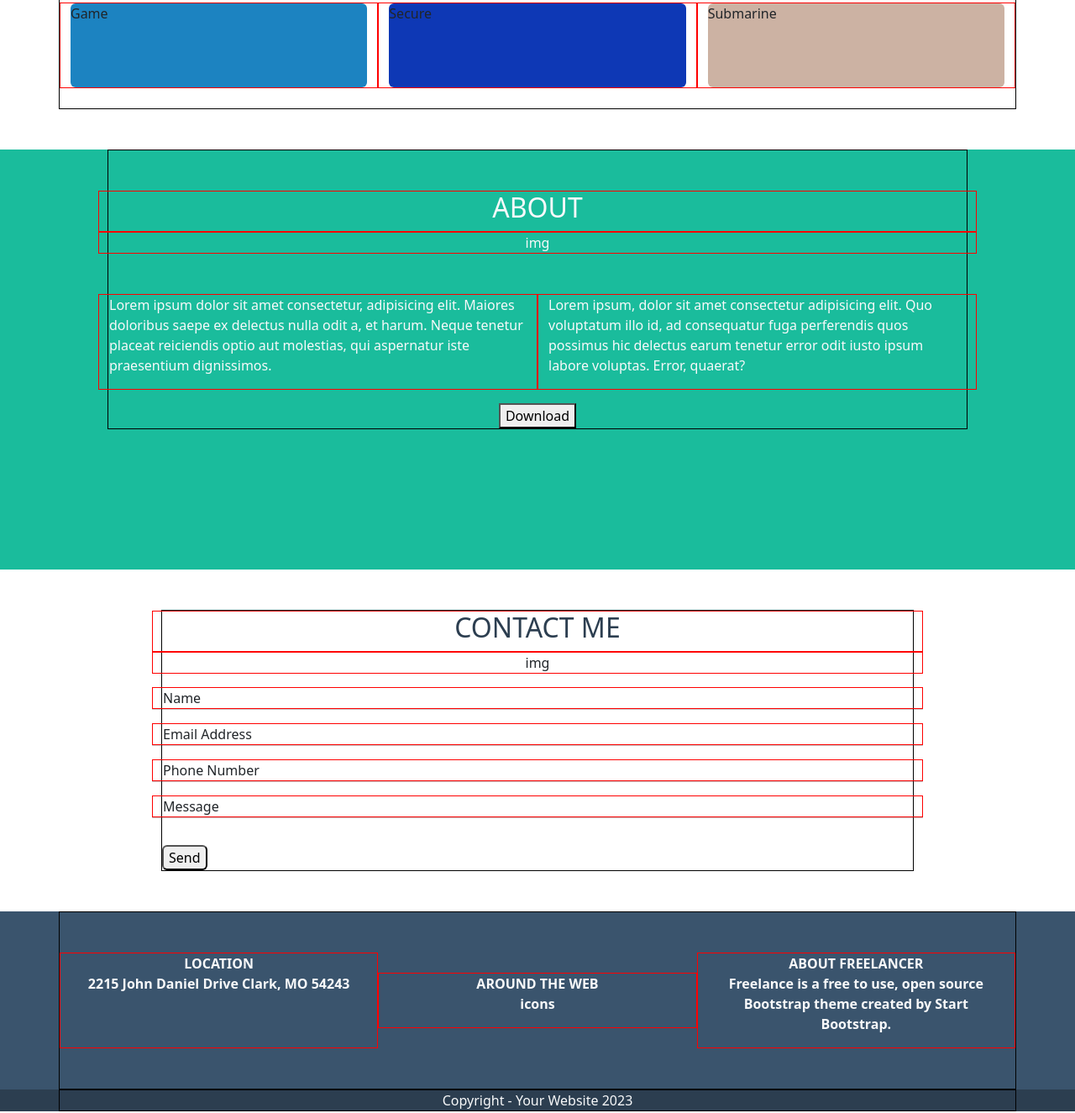
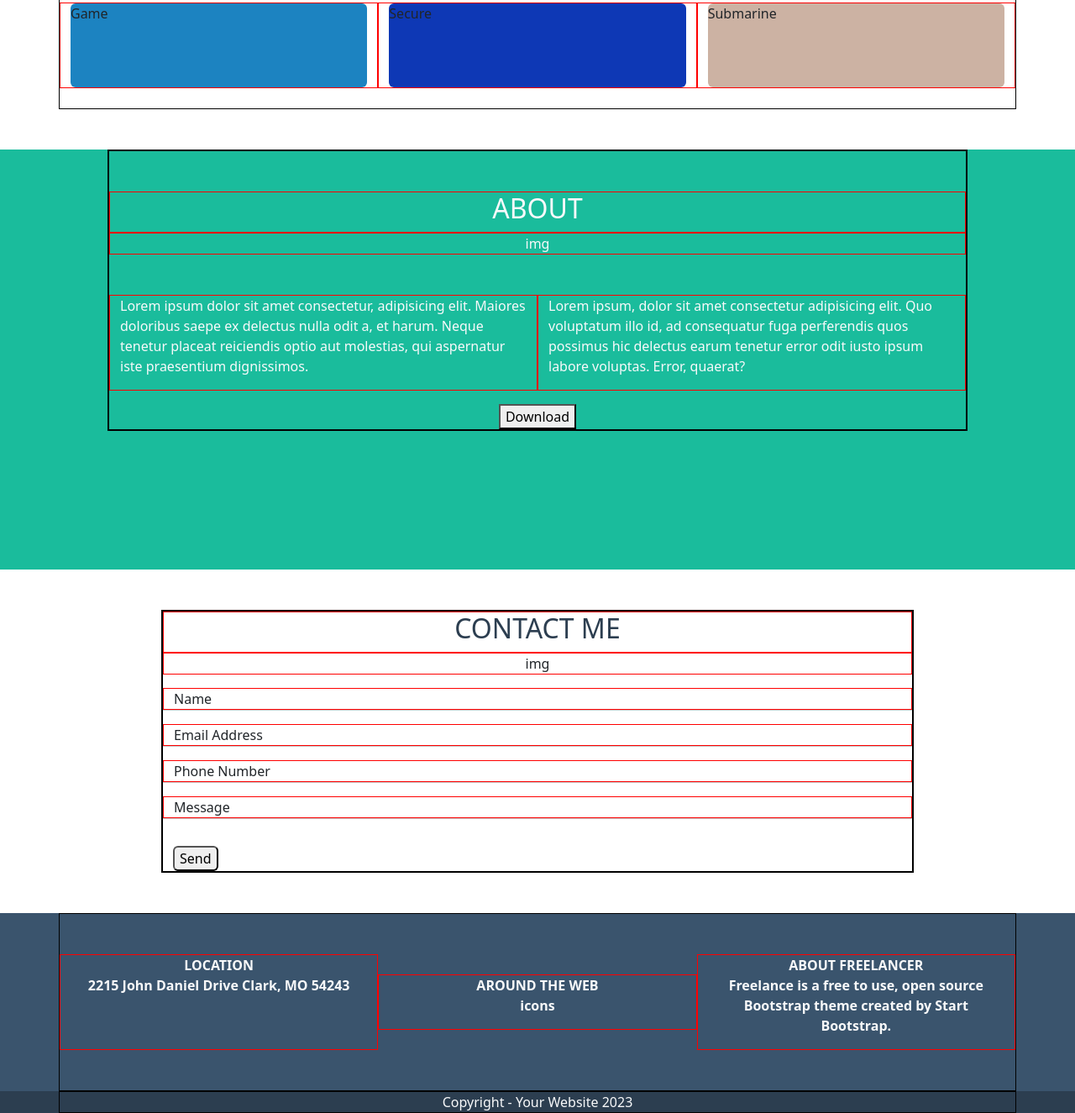
Before and after one commit to VeronicaFontana/html-css-bootstrap-freelancer, a plain HTML site: page index.html in a window 1280 px wide. Shown: the part 894-2219 px from the top of the page at 84% size. Drawn offline with nearby package versions, Linux system fonts and the light colour scheme.

Commit message:
[FIX] Container fluid

```diff
--- a/index.html
+++ b/index.html
@@ -32,6 +32,7 @@
   <main>
     <section class="jumbotron">
       <div class="container-v h-100 ">
+        <div class="container-fluid h-100">
           <div class="row h-100 flex-column text-light text-uppercase fw-bold">
             <div class="col d-flex justify-content-center align-items-center">IMG</div>
             <div class="col d-flex justify-content-center align-items-center">
@@ -41,6 +42,7 @@
 
             </div>
             <div class="col d-flex justify-content-center align-items-center">graphic artist - web designer - illustrator</div>
+          </div>
         </div>
       </div>
     </section>
@@ -78,6 +80,7 @@
 
     <section class="about text-light">
       <div class="container-about-v ">
+        <div class="container-fluid">
           <div class="row flex-column my-5">
             <div class="col text-center text-uppercase fw-bold">
               <h2>About</h2>
@@ -95,10 +98,12 @@
             <button>Download</button>
           </div>
         </div>
+      </div>
     </section>
 
     <section class="contact-me my-5">
       <div class="container-contact-me-v">
+        <div class="container-fluid">
           <div class="row flex-column">
             <div class="col colored-text-v text-center text-uppercase fw-bold">
               <h2>Contact me</h2>
@@ -127,6 +132,7 @@
           </div>
           <div>
             <button class="rounded">Send</button>
+          </div>
         </div>
       </div>
     </section>
```
Lines whose indentation alone changed are shown as unchanged.
